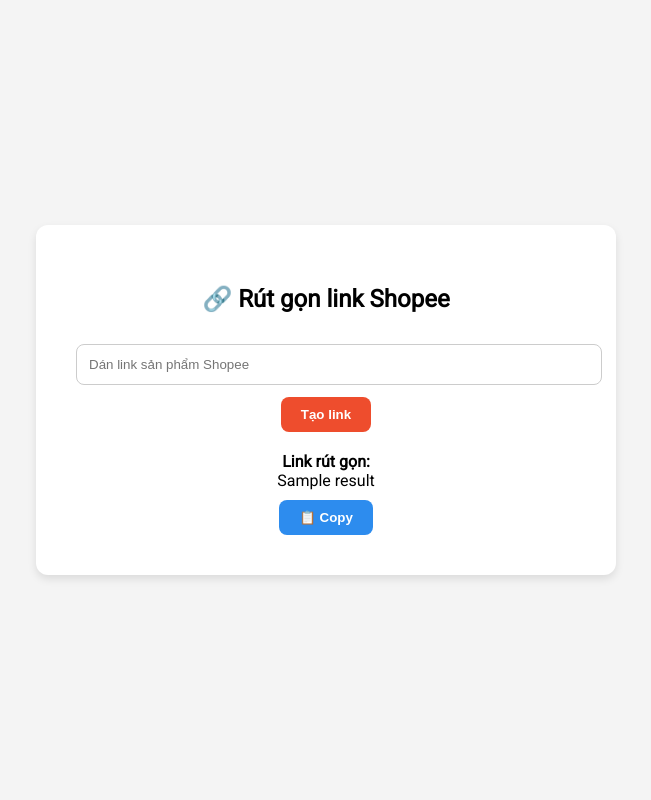
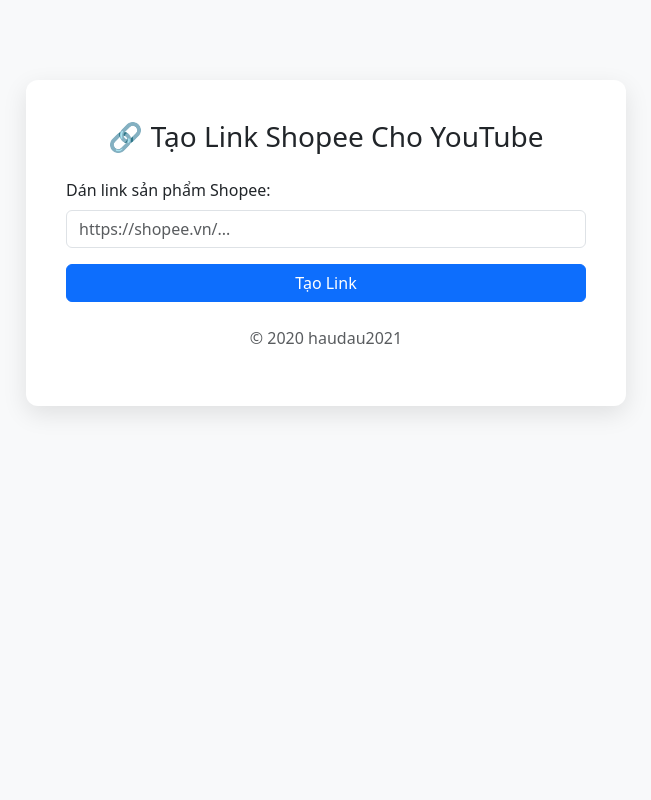
Before and after one commit to haudau2021/testgetlink, a Flask app: template templates/index.html in a window 1280 px wide. Shown: the whole page, without its empty margins (314-965 px from the left). Run offline with Flask 3, Linux system fonts and the light colour scheme; the template is opened without the code that fills it: most values are stand-ins (such as "Sample title", 1, 10 or a date in 2020).

Commit message:
Add files via upload

```diff
--- a/app.py
+++ b/app.py
@@ -1,42 +1,41 @@
-from flask import Flask, render_template, request, redirect, url_for
+from flask import Flask, render_template, request
+from urllib.parse import urlparse, parse_qs, urlencode, urlunparse
 import csv
-from urllib.parse import urlparse, parse_qs, urlencode
+from datetime import datetime
+import os
 
 app = Flask(__name__)
 
-AFFILIATE_CODE = "haudau-aff"
-CSV_FILE = "history.csv"
+# Cấu hình Affiliate mặc định
+AFFILIATE_ID = "haudau-aff"  # 👈 Thay bằng mã của bạn
+CSV_FILE = 'history.csv'
 
-def shorten_link(original_url):
-    parsed = urlparse(original_url)
-    if "shopee.vn" not in parsed.netloc:
-        return None
+def add_affiliate(link):
+    parsed = urlparse(link)
+    query = parse_qs(parsed.query)
+    query['af_lid'] = AFFILIATE_ID
+    query['af_siteid'] = AFFILIATE_ID
+    new_query = urlencode(query, doseq=True)
+    new_url = urlunparse(parsed._replace(query=new_query))
+    return new_url
 
-    path = parsed.path.rstrip("/")
-    new_path = path if path else "/"
-    base = f"https://shope.ee{new_path}"
+def save_to_csv(original_link, final_link):
+    file_exists = os.path.isfile(CSV_FILE)
+    with open(CSV_FILE, mode='a', newline='', encoding='utf-8') as file:
+        writer = csv.writer(file)
+        if not file_exists:
+            writer.writerow(['Thời gian', 'Link gốc', 'Link đã tạo'])
+        writer.writerow([datetime.now().strftime("%Y-%m-%d %H:%M:%S"), original_link, final_link])
 
-    query = parse_qs(parsed.query)
-    query["af_landing"] = ["1"]
-    query["aff_sub"] = [AFFILIATE_CODE]
+@app.route('/', methods=['GET', 'POST'])
+def index():
+    if request.method == 'POST':
+        original_link = request.form.get('shopee_link')
+        if not original_link:
+            return render_template('index.html', error="Vui lòng nhập link Shopee.")
 
-    return f"{base}?{urlencode(query, doseq=True)}"
+        final_link = add_affiliate(original_link)
+        save_to_csv(original_link, final_link)
+        return render_template('preview.html', original=original_link, result=final_link)
 
-def save_to_csv(original, short):
-    with open(CSV_FILE, mode="a", newline="", encoding="utf-8") as f:
-        writer = csv.writer(f)
-        writer.writerow([original, short])
-
-@app.route("/", methods=["GET", "POST"])
-def index():
-    result = None
-    if request.method == "POST":
-        link = request.form["link"]
-        short_link = shorten_link(link)
-        if short_link:
-            save_to_csv(link, short_link)
-            result = short_link
-    return render_template("index.html", result=result)
-
-if __name__ == "__main__":
-    app.run(debug=True)
+    return render_template('index.html')
--- a/requirements.txt
+++ b/requirements.txt
@@ -1 +1 @@
-flask==3.1.1
+Flask
--- /dev/null
+++ b/runtime.txt
@@ -0,0 +1 @@
+python-3.10.13
--- a/templates/index.html
+++ b/templates/index.html
@@ -1,75 +1,37 @@
 <!DOCTYPE html>
-<html lang="en">
+<html lang="vi">
 <head>
     <meta charset="UTF-8">
-    <title>Get Link Shopee</title>
-    <link href="https://fonts.googleapis.com/css2?family=Roboto&display=swap" rel="stylesheet">
+    <title>Tạo Link Shopee YouTube</title>
+    <link rel="stylesheet" href="https://cdn.jsdelivr.net/npm/bootstrap@5.3.3/dist/css/bootstrap.min.css">
     <style>
         body {
-            font-family: 'Roboto', sans-serif;
-            display: flex;
-            justify-content: center;
-            align-items: center;
-            height: 100vh;
-            background: #f4f4f4;
-            margin: 0;
+            background-color: #f8f9fa;
         }
-        .container {
-            background: white;
+        .box {
+            max-width: 600px;
+            margin: 80px auto;
             padding: 40px;
+            background-color: white;
             border-radius: 12px;
-            box-shadow: 0 4px 8px rgba(0,0,0,0.1);
-            text-align: center;
-            width: 90%;
-            max-width: 500px;
-        }
-        input[type="text"] {
-            width: 100%;
-            padding: 12px;
-            margin: 12px 0;
-            border-radius: 8px;
-            border: 1px solid #ccc;
-        }
-        button {
-            padding: 10px 20px;
-            background-color: #ee4d2d;
-            color: white;
-            border: none;
-            border-radius: 8px;
-            cursor: pointer;
-            font-weight: bold;
-        }
-        .result {
-            margin-top: 20px;
-            word-break: break-all;
-        }
-        .copy-btn {
-            margin-top: 10px;
-            background-color: #2d8cee;
+            box-shadow: 0 8px 24px rgba(0,0,0,0.1);
         }
     </style>
 </head>
 <body>
-    <div class="container">
-        <h2>🔗 Rút gọn link Shopee</h2>
-        <form method="post">
-            <input type="text" name="link" placeholder="Dán link sản phẩm Shopee" required>
-            <button type="submit">Tạo link</button>
+    <div class="box">
+        <h3 class="mb-4 text-center">🔗 Tạo Link Shopee Cho YouTube</h3>
+        {% if error %}
+            <div class="alert alert-danger">{{ error }}</div>
+        {% endif %}
+        <form method="POST">
+            <div class="mb-3">
+                <label class="form-label">Dán link sản phẩm Shopee:</label>
+                <input type="url" class="form-control" name="shopee_link" placeholder="https://shopee.vn/..." required>
+            </div>
+            <button class="btn btn-primary w-100">Tạo Link</button>
         </form>
-        {% if result %}
-            <div class="result">
-                <strong>Link rút gọn:</strong>
-                <div id="shortLink">{{ result }}</div>
-                <button class="copy-btn" onclick="copyToClipboard()">📋 Copy</button>
-            </div>
-        {% endif %}
+        <p class="mt-4 text-center text-muted">© {{ now.year }} haudau2021</p>
     </div>
-    <script>
-        function copyToClipboard() {
-            const link = document.getElementById('shortLink').innerText;
-            navigator.clipboard.writeText(link);
-            alert("Đã copy: " + link);
-        }
-    </script>
 </body>
 </html>
```
Also changed, not shown: static/style.css (added, +8 -0 lines), templates/preview.html (added, +43 -0 lines).
